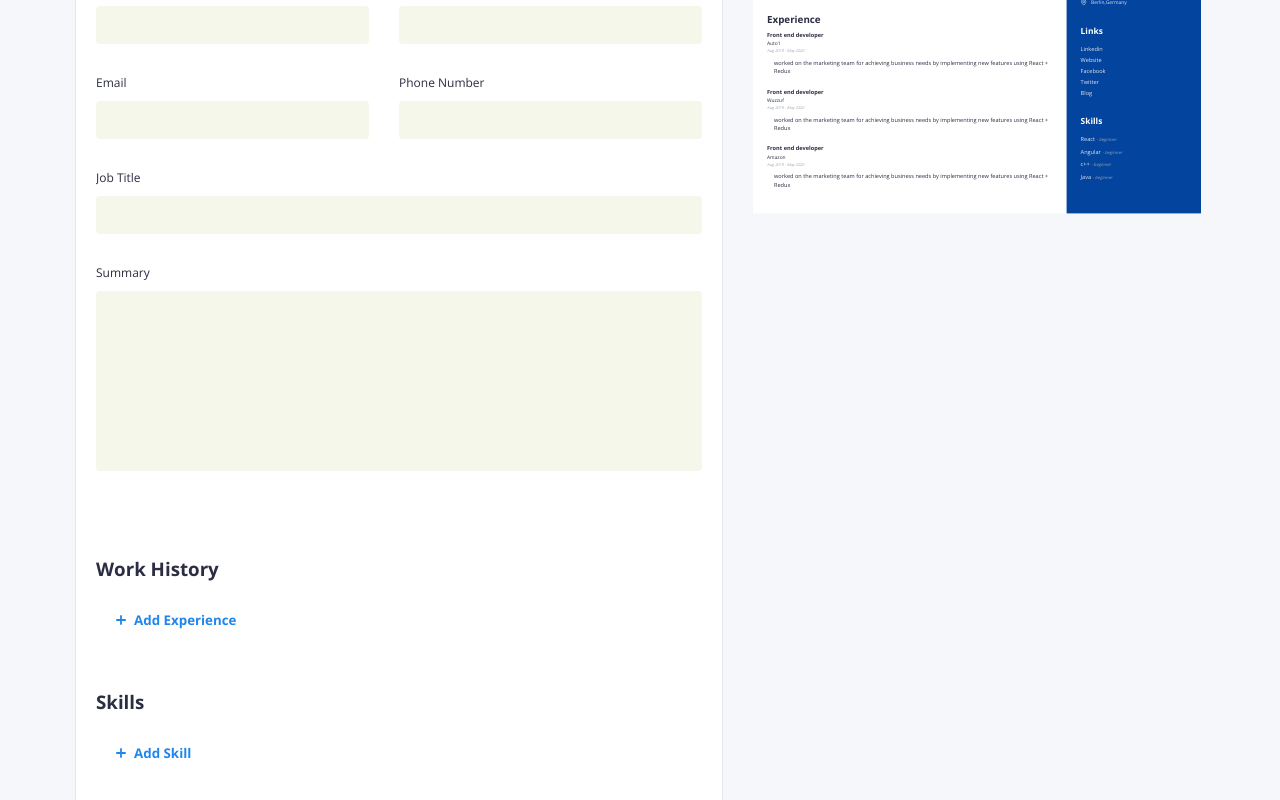
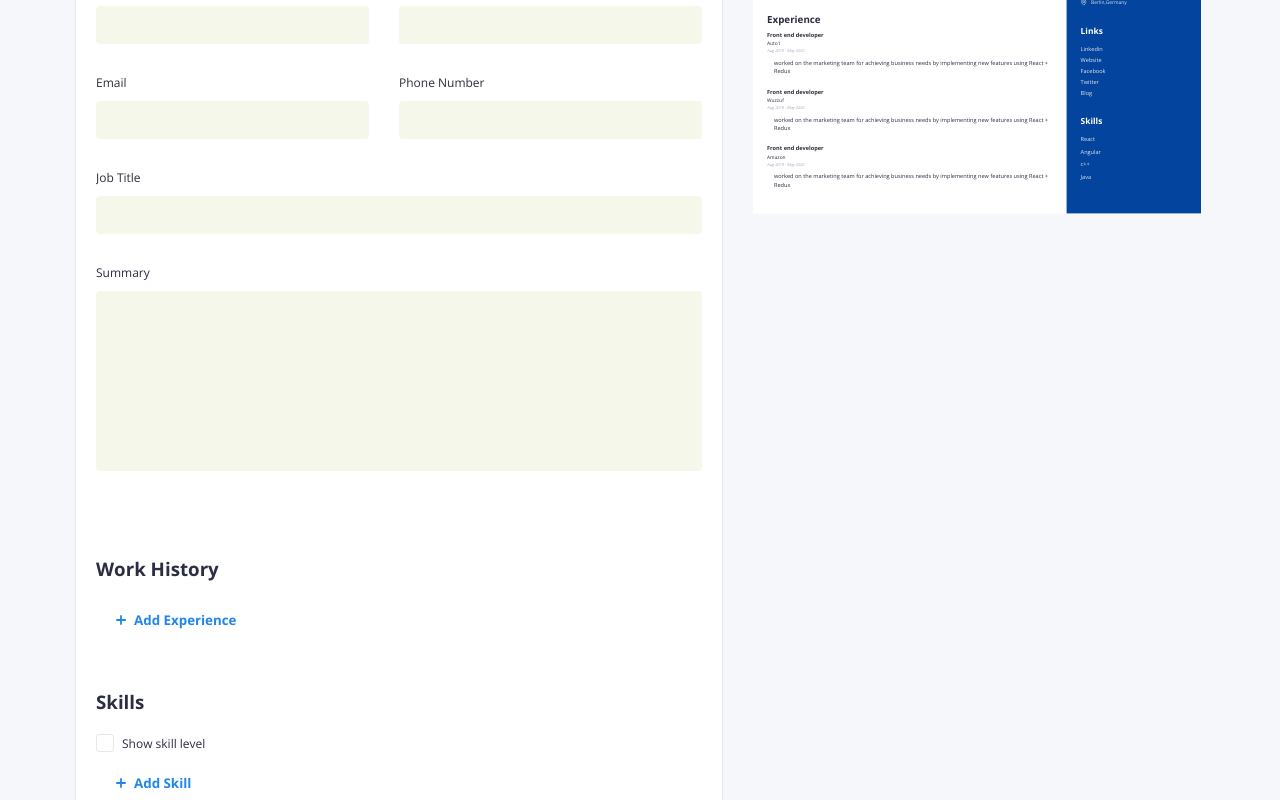
Before and after one commit to Mohamedsobhy292/cvbuddy, a React (Create React App) app in the folder client/: page /build-resume in a window 1280 px wide. Shown: the part 220-1020 px from the top of the page. Built offline with nearby package versions, Linux system fonts and the light colour scheme.

Commit message:
feat: added functionality for skill level

```diff
--- a/client/src/pages/build-resume/BuildResume.module.scss
+++ b/client/src/pages/build-resume/BuildResume.module.scss
@@ -201,7 +201,7 @@
 }
 
 .addBtn {
-    margin-top: 6px;
+    margin-top: 12px;
     display: flex;
     justify-content: center;
     align-items: center;
--- a/client/src/pages/build-resume/components/form/skills/index.js
+++ b/client/src/pages/build-resume/components/form/skills/index.js
@@ -1,16 +1,30 @@
-import React from 'react'
+import React, { useEffect, useContext } from 'react'
 import styles from 'pages/build-resume/BuildResume.module.scss'
 import { Button } from 'shared/components/button'
 import { useFieldArray, useFormContext } from 'react-hook-form'
 import { SkillItem } from './skillItem'
 import { PlusIcon } from 'shared/icons/plusIcon'
+import { FormCheckBox } from 'shared/components/formComponents/formCheckbox'
+import { AppContext } from 'shared/context/appContext'
 
 const Skills = () => {
-    const { control } = useFormContext()
+    const { control, watch } = useFormContext()
     const { fields: skills, append, remove } = useFieldArray({
         control,
         name: 'skills',
     })
+    const { dispatch } = useContext(AppContext)
+    const showSkillsLevel = watch('showSkillsLevel')
+
+    useEffect(() => {
+        dispatch({
+            type: 'UPDATE_USER_FIELD',
+            payload: {
+                name: 'showSkillsLevel',
+                value: showSkillsLevel,
+            },
+        })
+    }, [showSkillsLevel, dispatch])
 
     return (
         <div className={styles.sectionContainer}>
@@ -22,6 +36,7 @@ const Skills = () => {
                 skills.map((item, index) => {
                     return (
                         <SkillItem
+                            showSkillsLevel={showSkillsLevel}
                             skill={item}
                             index={index}
                             remove={remove}
@@ -29,6 +44,14 @@ const Skills = () => {
                         />
                     )
                 })}
+
+            <FormCheckBox
+                className={styles.checkBoxWrapper}
+                name="showSkillsLevel"
+                defaultValue={false}
+            >
+                <span className={styles.label}>Show skill level</span>
+            </FormCheckBox>
 
             {/* ADD BUTTON */}
 
--- a/client/src/pages/build-resume/components/form/skills/skillItem.js
+++ b/client/src/pages/build-resume/components/form/skills/skillItem.js
@@ -7,7 +7,7 @@ import { useFormContext } from 'react-hook-form'
 import { AppContext } from 'shared/context/appContext'
 import { FormDropDown } from 'shared/components/formComponents/formDropDown'
 
-const SkillItem = ({ skill, index, remove }) => {
+const SkillItem = ({ skill, index, remove, showSkillsLevel }) => {
     const methods = useFormContext()
     const { watch } = methods
     const { dispatch } = useContext(AppContext)
@@ -45,6 +45,7 @@ const SkillItem = ({ skill, index, remove }) => {
                 />
             </div>
 
+            {showSkillsLevel && (
                 <div className={styles.skillInputContainer}>
                     {index === 0 && <InputLabel>skill level</InputLabel>}
                     <FormDropDown
@@ -68,6 +69,8 @@ const SkillItem = ({ skill, index, remove }) => {
                         defaultValue={skill.level}
                     />
                 </div>
+            )}
+
             <DeleteIcon
                 width="16px"
                 className={styles.deleteIcon}
--- a/client/src/pages/templates/volga/components/sidebar/components/skills/index.js
+++ b/client/src/pages/templates/volga/components/sidebar/components/skills/index.js
@@ -4,7 +4,7 @@ import { AppContext } from 'shared/context/appContext'
 
 const Skills = () => {
     const { state } = useContext(AppContext)
-    const { skills } = state.userData
+    const { skills, showSkillsLevel } = state.userData
     return (
         <div className={styles.sectionContainer}>
             <h3 className={styles.sectionTitle}>Skills</h3>
@@ -14,7 +14,7 @@ const Skills = () => {
                         return (
                             <li key={index}>
                                 {item.name}{' '}
-                                {item.level && (
+                                {item.level && showSkillsLevel && (
                                     <span className={styles.itemLevel}>
                                         - {item.level}
                                     </span>
--- a/client/src/shared/components/dropDown/dropDown.module.scss
+++ b/client/src/shared/components/dropDown/dropDown.module.scss
@@ -11,6 +11,8 @@
     font-size: 12px;
     outline: none;
 
+    appearance: none;
+
     &:focus {
         border: 1px solid $text-color3;
     }
@@ -18,4 +20,20 @@
     &:disabled {
         background: $border-color;
     }
+
+    option {
+        color: $secondary-color;
+    }
 }
+
+.DropDownContainer {
+    position: relative;
+}
+
+.icon {
+    position: absolute;
+    right: 15px;
+    top: 15px;
+    width: 10px;
+    transform: rotate(90deg);
+}
--- a/client/src/shared/components/dropDown/index.js
+++ b/client/src/shared/components/dropDown/index.js
@@ -1,8 +1,10 @@
 import React from 'react'
 import styles from './dropDown.module.scss'
+import { ArrowDownIcon } from 'shared/icons/arrowDownIcon'
 
 const DropDown = ({ options, value, ...props }) => {
     return (
+        <div className={styles.DropDownContainer}>
             <select className={styles.DropDown} {...props}>
                 {options.map((option) => {
                     return (
@@ -15,6 +17,8 @@ const DropDown = ({ options, value, ...props }) => {
                     )
                 })}
             </select>
+            <ArrowDownIcon className={styles.icon} />
+        </div>
     )
 }
 
--- a/client/src/shared/components/formComponents/formCheckbox/index.js
+++ b/client/src/shared/components/formComponents/formCheckbox/index.js
@@ -10,7 +10,7 @@ const FormCheckBox = ({ name, defaultValue = false, onChange, ...props }) => {
             as={<CheckBox />}
             name={name}
             control={control}
-            defaultValue={true}
+            defaultValue={false}
             valueName="checked"
             onChange={(e) => {
                 const val = e[0].target.checked
--- a/client/src/shared/context/appContext.js
+++ b/client/src/shared/context/appContext.js
@@ -72,6 +72,7 @@ const initialDetails = {
             link: 'https://www.linkedin.com/in/mohamedsobhy292/',
         },
     ],
+    showSkillsLevel: true,
 }
 
 const AppContext = React.createContext()
```
Lines whose indentation alone changed are shown as unchanged.
